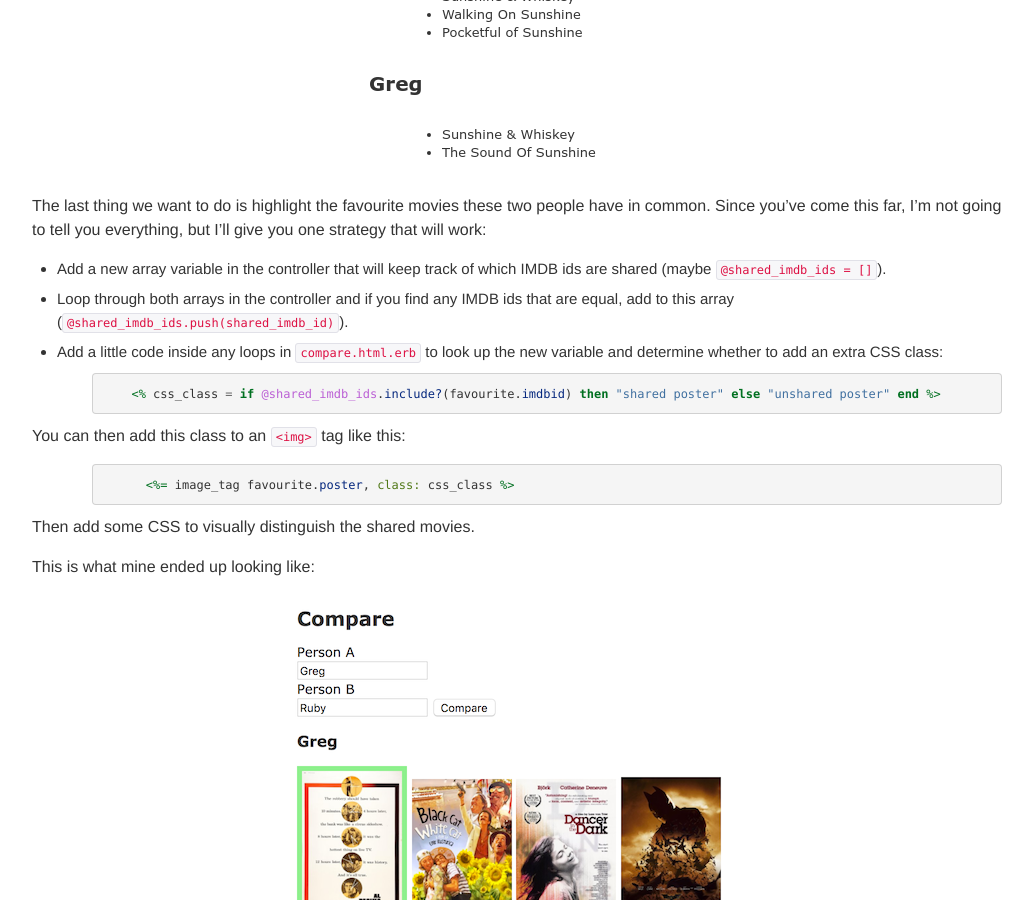
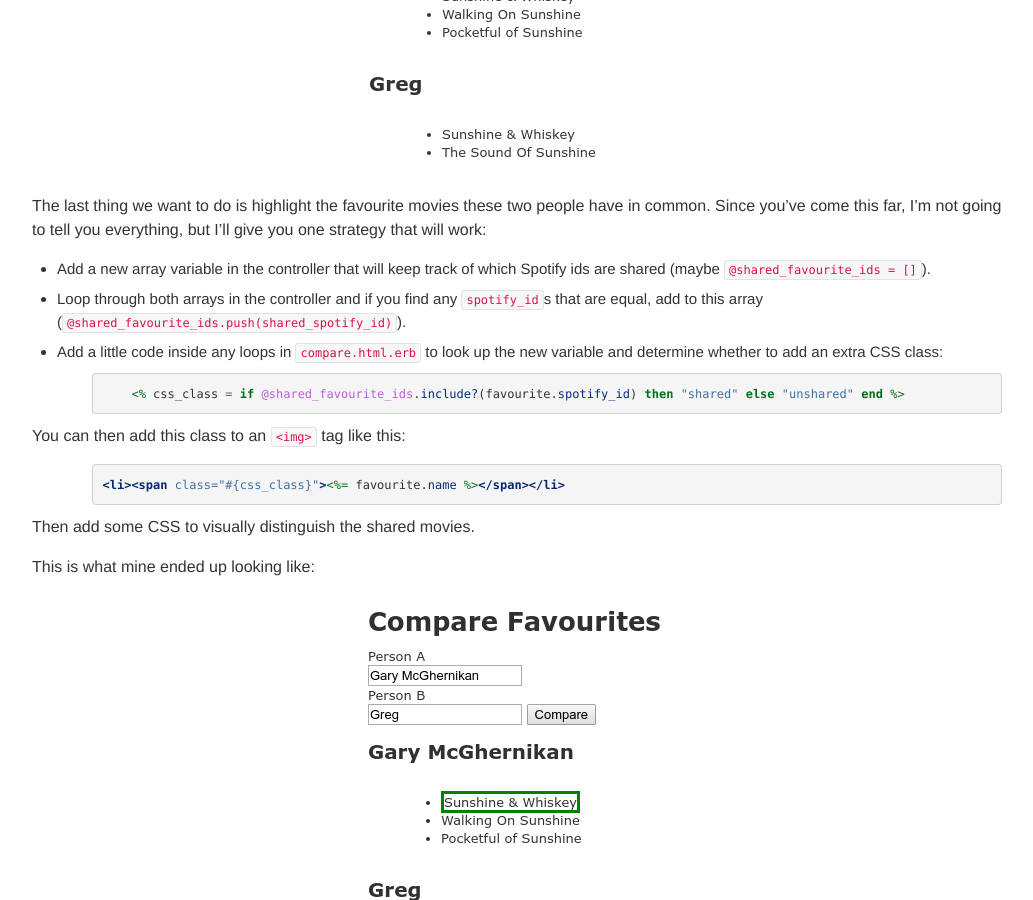
Before and after one commit to tracymu/api-tutorial, a Jekyll site: the page built from _posts/2017-02-21-compare-favourite-songs.md, in a window 1280 px wide and 900 px high, scrolled down 6141 px. Shown: the whole window, without its empty margins (53-1086 px from the left). Built offline with Jekyll 4.4.1, drawn with Linux system fonts in a browser that asks for light colours; nearby versions of some CDN libraries.

Commit message:
Update compare-favourites shared to use spotify ids

````diff
--- a/_posts/2017-02-21-compare-favourite-songs.md
+++ b/_posts/2017-02-21-compare-favourite-songs.md
@@ -223,25 +223,25 @@ I'll leave you to figure out how to show each person's list of favourite movies
 
 The last thing we want to do is highlight the favourite movies these two people have in common. Since you've come this far, I'm not going to tell you everything, but I'll give you one strategy that will work:
 
-- Add a new array variable in the controller that will keep track of which IMDB ids are shared (maybe `@shared_imdb_ids = []`).
-- Loop through both arrays in the controller and if you find any IMDB ids that are equal, add to this array (`@shared_imdb_ids.push(shared_imdb_id)`).
+- Add a new array variable in the controller that will keep track of which Spotify ids are shared (maybe `@shared_favourite_ids = []`).
+- Loop through both arrays in the controller and if you find any `spotify_id`s that are equal, add to this array (`@shared_favourite_ids.push(shared_spotify_id)`).
 - Add a little code inside any loops in `compare.html.erb` to look up the new variable and determine whether to add an extra CSS class:
 
 ```erb
-    <% css_class = if @shared_imdb_ids.include?(favourite.imdbid) then "shared poster" else "unshared poster" end %>
+    <% css_class = if @shared_favourite_ids.include?(favourite.spotify_id) then "shared" else "unshared" end %>
 ```
 
 You can then add this class to an `<img>` tag like this:
 
 ```erb
-      <%= image_tag favourite.poster, class: css_class %>
+<li><span class="#{css_class}"><%= favourite.name %></span></li>
 ```
 
 Then add some CSS to visually distinguish the shared movies.
 
 This is what mine ended up looking like:
 
-![Compare page version 2]({{ site.url }}/images/fav-movies-compare2.png)
+![Compare page version 2]({{ site.url }}/images/fav-songs-compare2.png)
 
 Look at all the things we did today:
 
````
Also changed, not shown: images/fav-songs-compare2.png (added).
